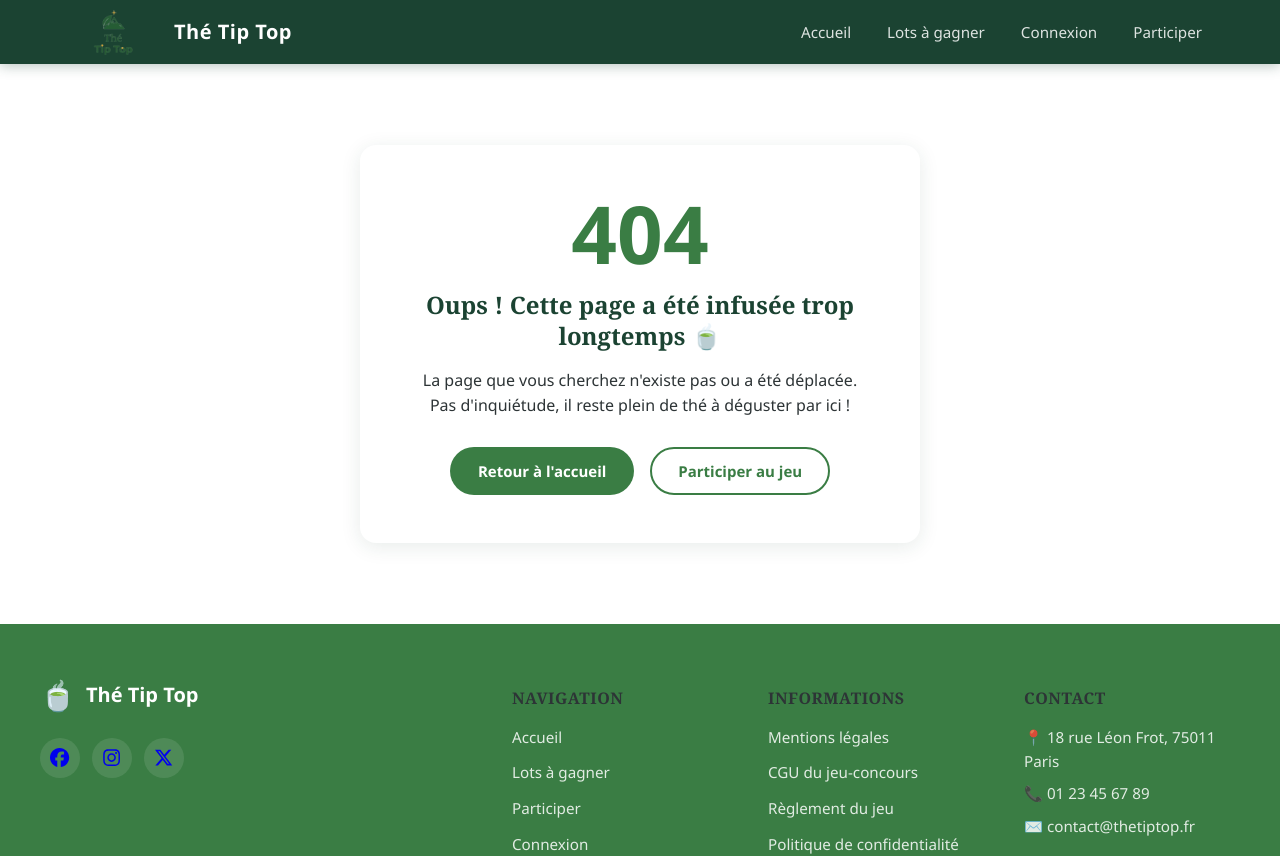
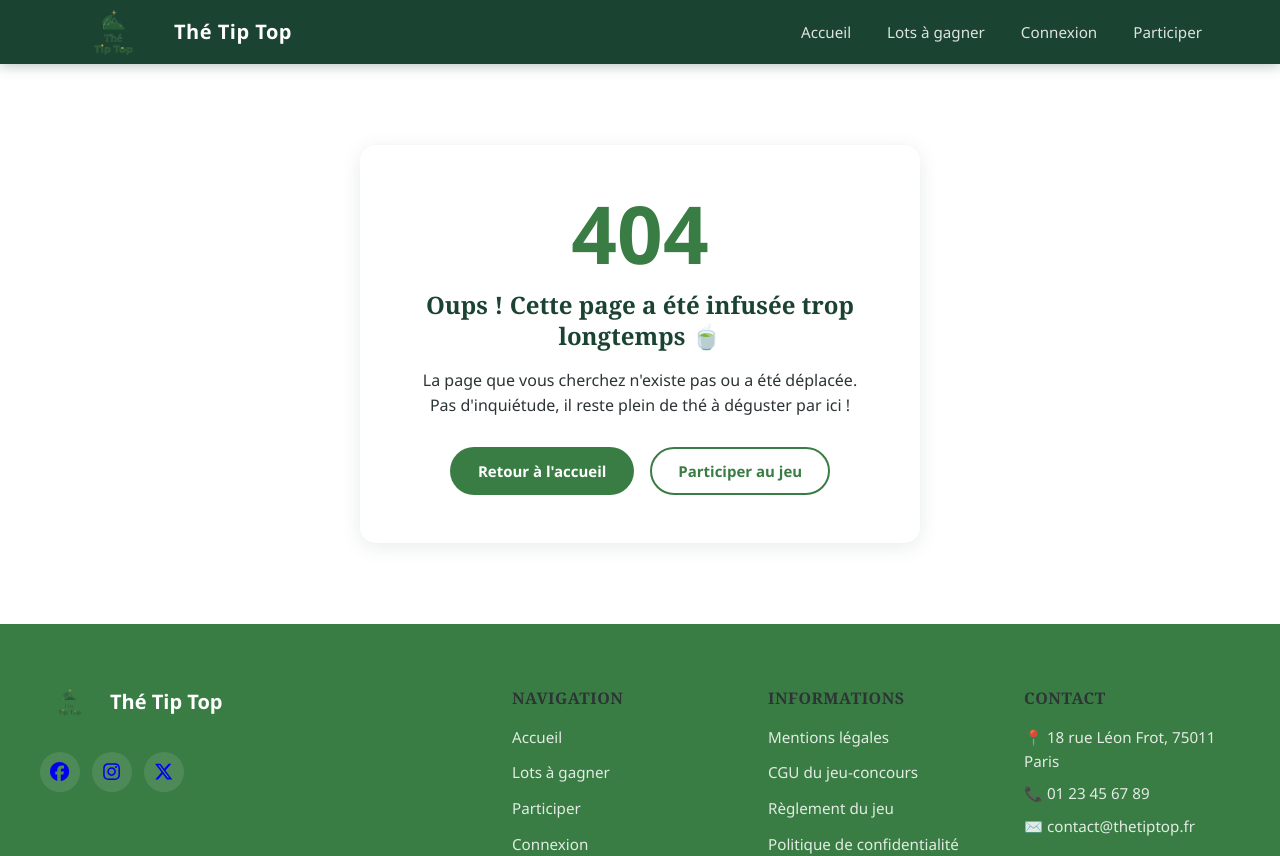
Before and after one commit to HilmiKeles/projet-fin-annee, a React (Vite) app in the folder frontend/: page /saisie-code in a window 1280 px wide. Shown: the top 856 px of the page. Built offline with nearby package versions, Linux system fonts and the light colour scheme.

Commit message:
amélioration hover des liens/boutons

```diff
--- a/frontend/src/components/Footer.jsx
+++ b/frontend/src/components/Footer.jsx
@@ -11,7 +11,7 @@ export default function Footer() {
           {/* Logo et réseaux */}
           <div className="footer-brand">
             <div className="footer-brand-logo">
-              <span className="footer-brand-icon">🍵</span>
+              <img className="footer-logo-icon" src="../logo_TipTop.png" alt="Thé Tip Top" />
               <span className="footer-brand-text">Thé Tip Top</span>
             </div>
             <div className="footer-brand-socials">
--- a/frontend/src/pages/Home.jsx
+++ b/frontend/src/pages/Home.jsx
@@ -32,7 +32,7 @@ export default function Home() {
               <strong> 100% des tickets sont gagnants.</strong>
             </p>
             <div className="hero-actions">
-              <Link to={user ? "/mon-compte" : "/connexion"} className="btn btn-primary">
+              <Link to={user ? "/mon-compte" : "/connexion"} className="btn btn-primary btn-participer">
                 Participer au jeu
               </Link>
               <Link to="/lots" className="btn btn-secondary">
@@ -82,7 +82,7 @@ export default function Home() {
       <section className="cta-band">
         <h2>Prêt à tenter votre chance ?</h2>
         <p>Saisissez le code de votre ticket de caisse et découvrez votre gain en quelques secondes !</p>
-        <Link to={user ? "/mon-compte" : "/inscription"} className="btn btn-gold">
+        <Link to={user ? "/mon-compte" : "/inscription"} className="btn btn-gold btn-participer">
           Je participe maintenant
         </Link>
       </section>
--- a/frontend/src/styles/EnterCode.css
+++ b/frontend/src/styles/EnterCode.css
@@ -80,8 +80,13 @@
   transition: background 0.2s;
 }
 
-.btn-primary:hover:not(:disabled) {
+.btn-primar:hover:not(:disabled) {
   background: var(--vert-fonce);
+}
+
+.btn-participer:hover:not(:disabled) {
+  background: var(--vert-fonce);
+  color: #C9A227;
 }
 
 .btn-primary:disabled {
--- a/frontend/src/styles/Footer.css
+++ b/frontend/src/styles/Footer.css
@@ -77,6 +77,12 @@
   font-size: 1.8rem;
 }
 
+.footer-logo-icon {
+  width: 60px;
+  height: 60px;
+  object-fit: contain;
+}
+
 .footer-brand-text {
   color: var(--blanc);
   font-size: 1.25rem;
@@ -135,6 +141,7 @@
 
 .footer-col a:hover {
   color: var(--dore);
+  text-decoration: underline;
 }
 
 /* --- Liste contact --- */
```
